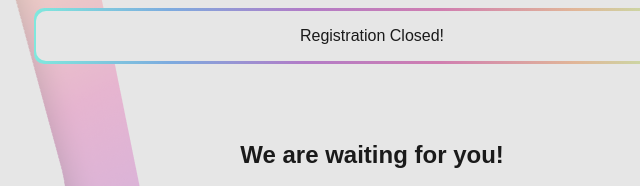
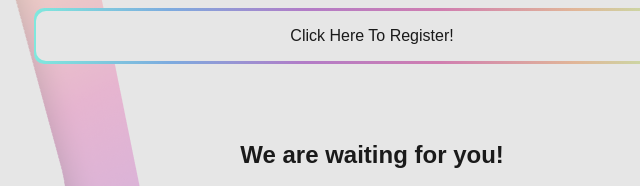
Before and after one commit to juanariviano/TechFest-2024, a plain HTML site: page pages/register/competititon.html in a window 1280 px wide. Shown: the part 232-418 px from the top of the page, 268-908 px from the left. Drawn offline with Linux system fonts and the light colour scheme; a web font is replaced by a local one.

Commit message:
Update competititon.html

```diff
--- a/pages/register/competititon.html
+++ b/pages/register/competititon.html
@@ -67,8 +67,7 @@
 
         <a href="">
             <form class="button-register">
-                <a href="">Registration Closed!</a>
-                <!-- https://tinyurl.com/TECHFESTCompetitionReg -->
+                <a href="https://tinyurl.com/TECHFESTCompetitionReg">Click Here To Register!</a>
                 <!-- <div class="button-group">
                     <div class="choice choice-techtalk-binusian">Programming</div>
                     <div class="choice choice-techtalk-binusian">UI/UX</div>
```
